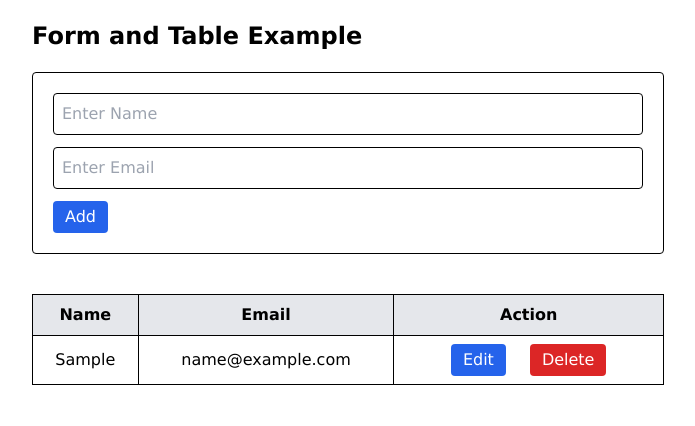
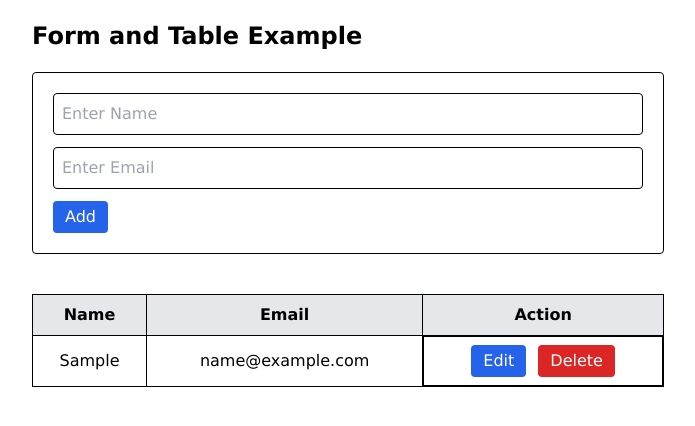
Before and after one commit to Batrick-Reizon/form-table-react, a React (Create React App) app: page / in a window 1280 px wide. Both pictures are taken after typing "Sample", "name@example.com" into the empty fields and a click on the button "Add". Shown: the top 426 px of the page, without its empty margins (292-987 px from the left). Built offline with nearby package versions, Linux system fonts and the light colour scheme; the HTML template or start-up script is replaced by a standard one.

Commit message:
updated all

```diff
--- a/src/component/Table.jsx
+++ b/src/component/Table.jsx
@@ -15,9 +15,9 @@ function Table({ tableData, handleEdit, handleDelete }) {
                     <tr key={index}>
                         <td className="border border-black p-2 text-center">{data.name}</td>
                         <td className="border border-black p-2 text-center">{data.email}</td>
-                        <td className="border border-black p-2 text-center">
-                            <button className="mx-3 bg-blue-600 text-white py-1 px-3 rounded" onClick={() => handleEdit(index)}>Edit</button>
-                            <button className="mx-3 bg-red-600 text-white py-1 px-3 rounded" onClick={() => handleDelete(index)}>Delete</button>
+                        <td className="border border-black flex flex-wrap justify-center items-center gap-1 sm:gap-3 p-2">
+                            <button className="bg-blue-600 text-white text-xs sm:text-base px-1 py-1 sm:py-1 sm:px-3 rounded" onClick={() => handleEdit(index)}>Edit</button>
+                            <button className="bg-red-600 text-white text-xs sm:text-base px-1 py-1 sm:py-1 sm:px-3 rounded" onClick={() => handleDelete(index)}>Delete</button>
                         </td>
                     </tr>
                 )
```
